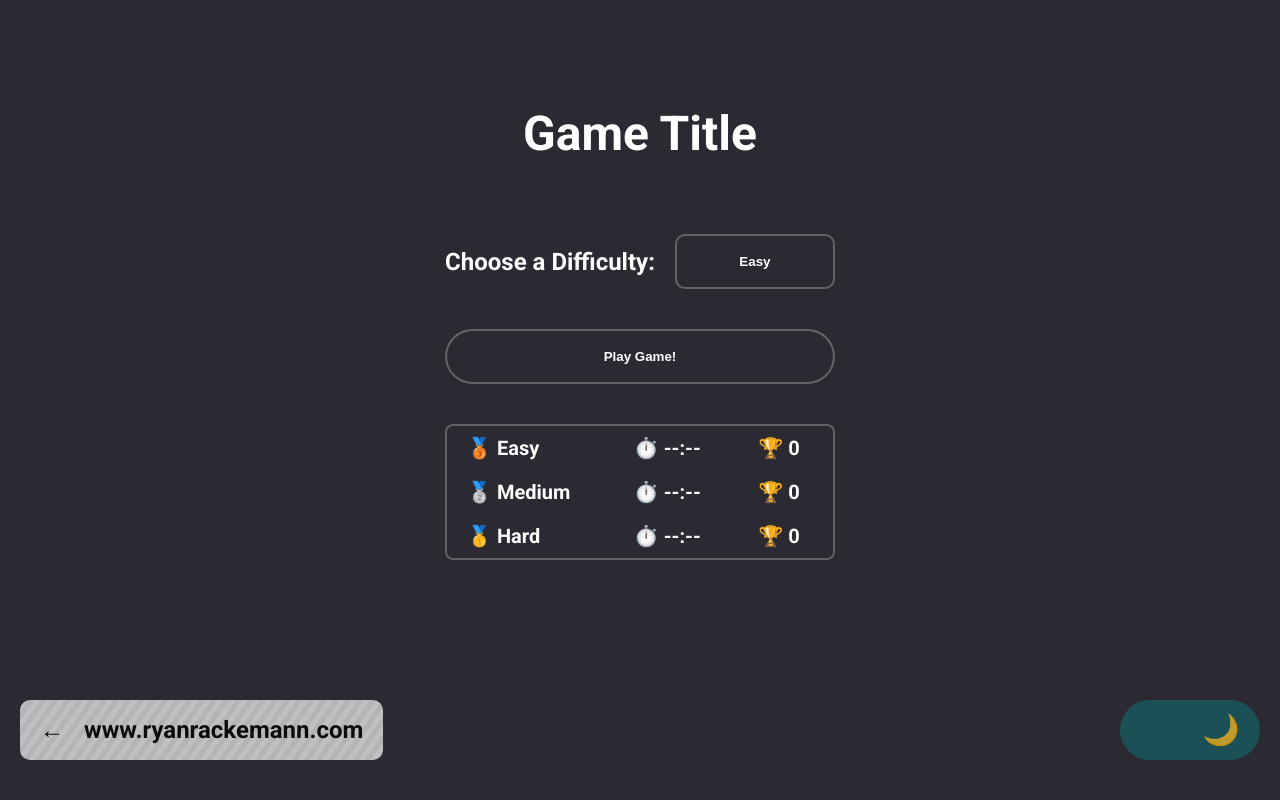
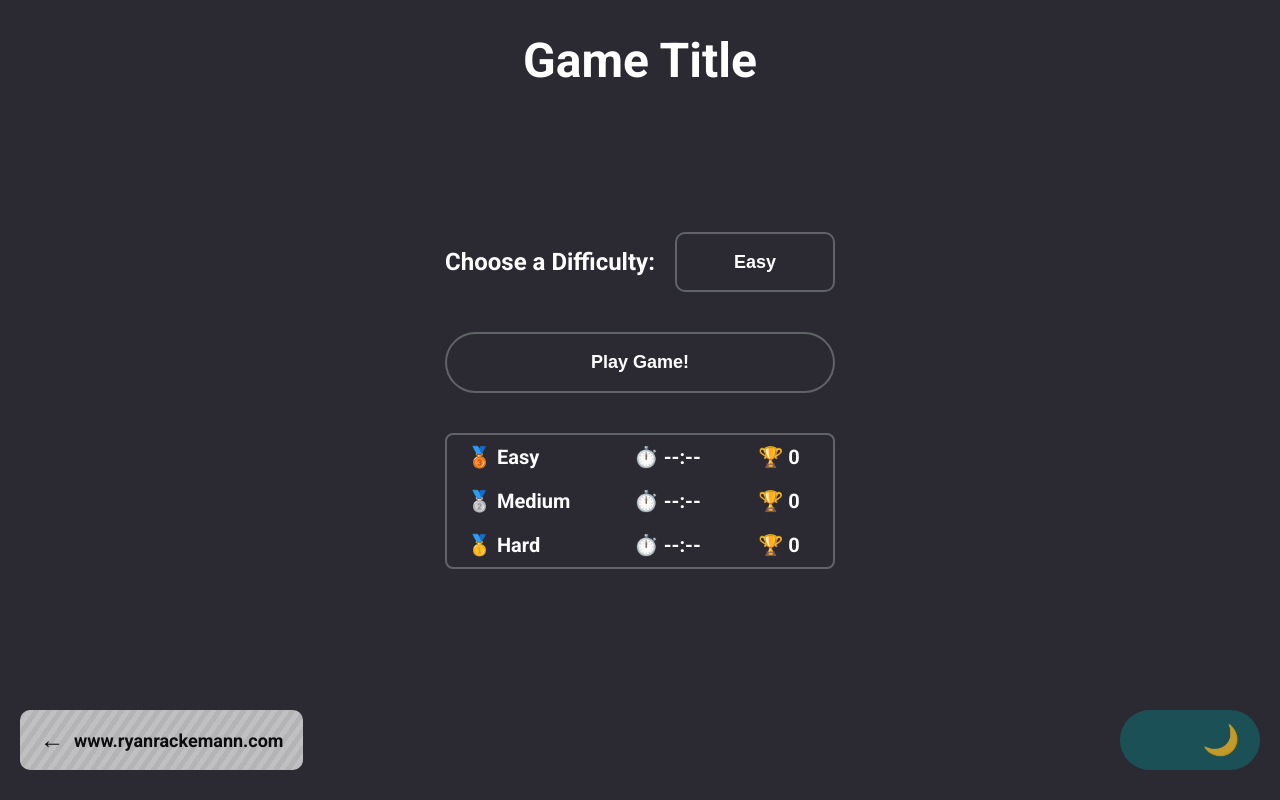
Before and after one commit to ryanrackemann/game-wrapper, a plain HTML site: page demo/index.html in a window 1280 px wide. Drawn offline with nearby package versions, Linux system fonts and the light colour scheme.

Commit message:
Updated styling for a grid-focused design

```diff
--- a/css/main.css
+++ b/css/main.css
@@ -19,7 +19,7 @@ html, body {
     background-color: var(--main);
     color: var(--opposite);
     font-family: 'Roboto', sans-serif;
-    font-size: 14px;
+    font-size: 18px;
     height: 100%;
     margin: 0;
     padding: 0;
@@ -30,16 +30,27 @@ html, body {
     -webkit-user-select: none;
 }
 
-body, footer {
+h1 {
+    margin: 0
+}
+
+body {
+    align-items: stretch;
+    display: grid;
+    gap: 20px;
+    grid-template-rows: 80px 1fr 80px;
+    grid-template-areas: 'header' 'body' 'footer';
+    padding: 20px;
+}
+
+footer {
     align-items: center;
     display: grid;
-    gap: 20px;
-    justify-content: center;
-    justify-items: center;
+    grid-template-areas: 'portfolio theme';
+    justify-content: space-between;
 }
 
 /* structure */
-
 #game {
     margin: 0 auto;
     text-align: center;
@@ -60,6 +71,21 @@ body, footer {
     margin-right: 20px;
 }
 
+main {
+    grid-area: body;
+    justify-self: center;
+}
+
+.header {
+    align-items: center;
+    display: grid;
+    gap: 15px;
+    grid-area: header;
+    grid-template-columns: repeat(3, 1fr);
+    grid-template-areas: 'title title title' 'restart stats stats';
+    justify-items: center;
+}
+
 .start {
     height: 100%;
 }
@@ -76,6 +102,7 @@ button {
 }
 
 button, select, .portfolio-link {
+    font-size: 18px;
     background-color: transparent;
     border: none;
     box-shadow: inset 0 0 0 2px var(--secondary);
@@ -97,7 +124,7 @@ button:hover, select:hover {
 .portfolio-link::before {
     content: '←';
     font-size: 24px;
-    margin-right: 20px;
+    margin-right: 10px;
 }
 
 .portfolio-link {
@@ -107,9 +134,10 @@ button:hover, select:hover {
     box-shadow: none;
     color: black;
     display: flex;
+    grid-area: portfolio;
     height: 60px;
     opacity: 0.7;
-    padding: 12px 20px;
+    padding: 6px;
     text-decoration: none;
     transition: box-shadow 0.5s ease, opacity 0.5s ease;
 }
@@ -117,6 +145,15 @@ button:hover, select:hover {
 .portfolio-link:hover {
     box-shadow: 4px 4px var(--secondary);
     opacity: 1;
+}
+
+.title {
+    grid-area: title;
+    justify-self: center;
+}
+
+.restart {
+    width: fit-content;
 }
 
 .stats, .start {
@@ -127,7 +164,10 @@ button:hover, select:hover {
 }
 
 .stats {
-    min-height: 80px;
+    align-items: center;
+    display: flex;
+    grid-area: stats;
+    width: fit-content;
 }
 
 .gameover-message {
@@ -178,13 +218,15 @@ button:hover, select:hover {
         font-size: 24px;
     }
 
-    .break__mobile {
-        display: none;
+    select, button .portfolio-link {
+        font-size: 18px;
+    }
+
+    .header {
+        grid-template-areas: 'restart title stats';
     }
 
     .portfolio-link {
-        position: absolute;
-        left: 20px;
-        bottom: 40px;
+        padding: 12px 20px;
     }
 }
--- a/css/theme.css
+++ b/css/theme.css
@@ -14,6 +14,7 @@
     border-radius: 30px;
     cursor: pointer;
     display: flex;
+    grid-area: theme;
     height: 100%;
     justify-content: space-around;
     line-height: 60px;
@@ -53,11 +54,3 @@
     opacity: 1;
     transform: translateX(-66px);
 }
-
-@media (min-width: 800px) {
-    .theme-toggle {
-        position: absolute;
-        right: 20px;
-        bottom: 40px;
-    }
-}
--- a/demo/index.html
+++ b/demo/index.html
@@ -13,10 +13,17 @@
     </head>
 
     <body>
+        <header class="header">
+            <button id="restart" type="button" class="restart hidden">Restart</button>
+            <h1 class="title">Game Title</h1>
+            <div id="stats" class="stats hidden">
+                <div>⏱️ <span id="timer">--:--</span></div>
+                <div class="highScoreWrapper hidden">🏆 <span class="highScore">∞</span></div>
+            </div>
+        </header>
+
         <main>
             <div id="start" class="start">
-                <h1>Game Title</h1>
-
                 <div id="difficulties">
                     <label id="difficulty-label" for="difficulty">Choose a Difficulty:</label>
 
@@ -56,12 +63,6 @@
             </div>
 
             <div id="game" class="hidden">
-                <div id="stats" class="stats hidden">
-                    <div>⏱️ <span id="timer">--:--</span></div>
-                    <button id="restart" type="button">Restart</button>
-                    <div class="highScoreWrapper hidden">🏆 <span class="highScore">∞</span></div>
-                </div>
-
                 <div id="gameBoard" class="hidden">
                     <div id="win" class="gameover-message hidden">
                         <div class="gameover-content">
--- a/js/actions.js
+++ b/js/actions.js
@@ -2,6 +2,7 @@ $(function () {
 // Contains all listeners, view events, and css alterations
 
 difficulty.init()
+game.init()
 $('#difficulty').on('change', function () {
     difficulty.setDifficulty($(this).val())
 })
@@ -26,7 +27,7 @@ const game = {
 
     startScreen: {
         show: function () {
-            $('#start, #restart').removeClass('hidden')
+            $('#start').removeClass('hidden')
         },
         hide: function () {
             $('#start').addClass('hidden')
@@ -35,7 +36,7 @@ const game = {
 
     playScreen: {
         show: function () {
-            $('#stats, #game, #gameBoard').removeClass('hidden')
+            $('#stats, #game, #gameBoard, #restart').removeClass('hidden')
         },
         hide: function () {
             $('#stats, #game, #gameBoard, #lose, #win, #newHighScore, #restart').addClass('hidden')
```
